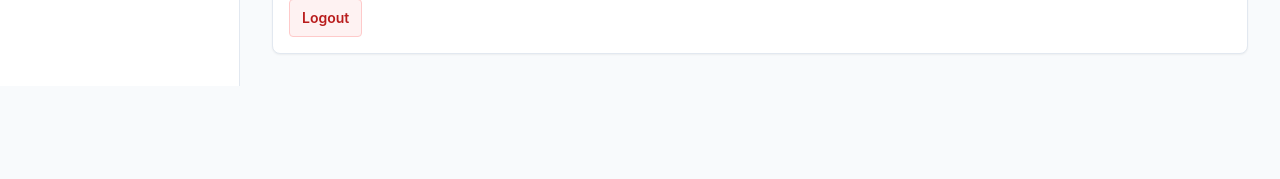
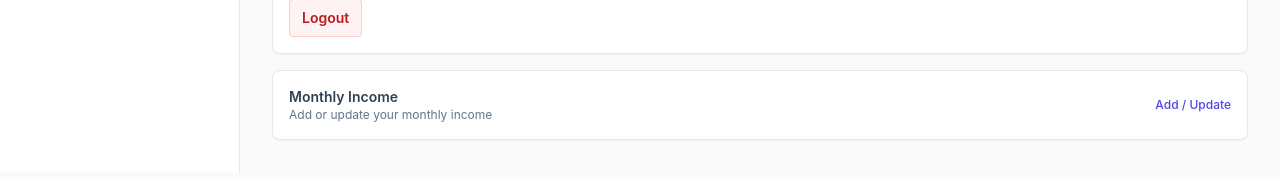
Before and after one commit to hricha11/FinScope, a React (Vite) app in the folder frontend/: page /profile in a window 1280 px wide. Shown: the part 255-434 px from the top of the page. Built offline with nearby package versions, Linux system fonts and the light colour scheme; no server answers; sample sign-in values are in the browser's storage.

Commit message:
fix: income add/update endpoint

```diff
--- /dev/null
+++ b/frontend/src/api/income.ts
@@ -0,0 +1,10 @@
+
+import api from './axios'
+
+export const addIncome = async (userId: string, monthlyIncome: number) => {
+  const res = await api.post(`/api/users/${userId}/income`, {
+    monthlyIncome,
+  })
+
+  return res.data
+}
--- a/frontend/src/pages/ProfilePage.tsx
+++ b/frontend/src/pages/ProfilePage.tsx
@@ -1,13 +1,49 @@
+import { FormEvent, useState } from 'react'
 import { useAuth } from '../contexts/AuthContext'
+import { useToast } from '../components/Shared/Toast'
+import { addIncome } from '../api/income'
 
 const ProfilePage = () => {
   const { user, logout } = useAuth()
+  const { addToast } = useToast()
+
+  const [showIncomeForm, setShowIncomeForm] = useState(false)
+  const [monthlyIncome, setMonthlyIncome] = useState('')
+  const [isSubmitting, setIsSubmitting] = useState(false)
+
+  const handleAddIncome = async (e: FormEvent) => {
+    e.preventDefault()
+
+    if (!user?.id) {
+      addToast('User ID missing. Please re-login.', 'error')
+      return
+    }
+
+    try {
+      setIsSubmitting(true)
+
+      await addIncome(String(user.id), Number(monthlyIncome))
+
+      setMonthlyIncome('')
+      setShowIncomeForm(false)
+      addToast('Monthly income updated successfully!', 'success')
+    } catch (error) {
+      console.error(error)
+      addToast('Failed to update income. Please try again.', 'error')
+    } finally {
+      setIsSubmitting(false)
+    }
+  }
+
   return (
     <div className="space-y-4">
+      {/* Header */}
       <div>
         <h1 className="text-xl font-semibold text-slate-800">Profile</h1>
         <p className="text-sm text-slate-500">Your account overview</p>
       </div>
+
+      {/* User card */}
       <div className="rounded-lg border border-slate-200 bg-white p-4 shadow-sm">
         <div className="text-sm font-semibold text-slate-700">User</div>
         <p className="text-sm text-slate-600">Name: {user?.name || '—'}</p>
@@ -19,6 +55,53 @@ const ProfilePage = () => {
           Logout
         </button>
       </div>
+
+      {/* Monthly income card */}
+      <div className="rounded-lg border border-slate-200 bg-white p-4 shadow-sm">
+        <div className="flex items-center justify-between">
+          <div>
+            <div className="text-sm font-semibold text-slate-700">
+              Monthly Income
+            </div>
+            <p className="text-xs text-slate-500">
+              Add or update your monthly income
+            </p>
+          </div>
+          <button
+            type="button"
+            onClick={() => setShowIncomeForm((prev) => !prev)}
+            className="text-xs font-medium text-indigo-600 hover:underline"
+          >
+            {showIncomeForm ? 'Cancel' : 'Add / Update'}
+          </button>
+        </div>
+
+        {showIncomeForm && (
+          <form onSubmit={handleAddIncome} className="mt-4 space-y-3">
+            <div>
+              <label className="block text-xs font-medium text-slate-600">
+                Monthly Income (₹)
+              </label>
+              <input
+                type="number"
+                value={monthlyIncome}
+                onChange={(e) => setMonthlyIncome(e.target.value)}
+                required
+                min={0}
+                className="mt-1 w-full rounded-md border border-slate-200 px-2 py-1.5 text-sm outline-none focus:border-indigo-500 focus:ring-1 focus:ring-indigo-500"
+              />
+            </div>
+
+            <button
+              type="submit"
+              disabled={isSubmitting}
+              className="rounded-md bg-indigo-600 px-3 py-2 text-sm font-semibold text-white hover:bg-indigo-700 disabled:cursor-not-allowed disabled:opacity-70"
+            >
+              {isSubmitting ? 'Saving…' : 'Save Income'}
+            </button>
+          </form>
+        )}
+      </div>
     </div>
   )
 }
```
